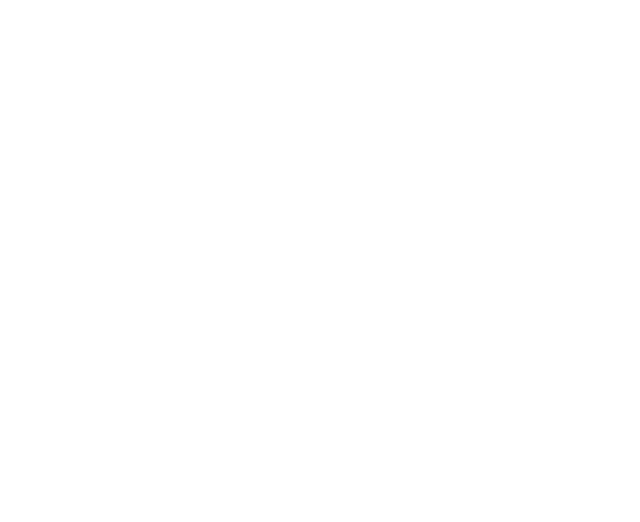
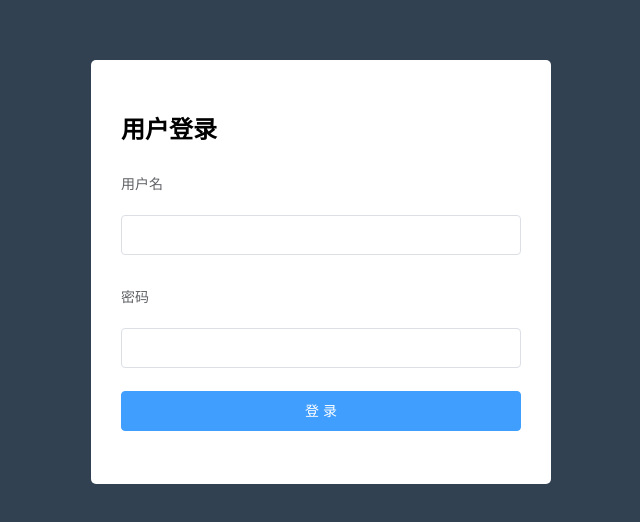
Before and after one commit to DuHuaL/case, a Vue app: page /#/login in a window 1280 px wide. Shown: the part 128-650 px from the top of the page, without its empty margins (319-959 px from the left). Built offline with nearby package versions, Linux system fonts and the light colour scheme.

Commit message:
登录页面搭建

```diff
--- a/package.json
+++ b/package.json
@@ -12,6 +12,7 @@
     "build": "node build/build.js"
   },
   "dependencies": {
+    "element-ui": "^2.13.2",
     "vue": "^2.5.2",
     "vue-router": "^3.0.1"
   },
--- a/src/App.vue
+++ b/src/App.vue
@@ -11,4 +11,7 @@ export default {
 </script>
 
 <style>
+#app {
+  height: 100%;
+}
 </style>
--- /dev/null
+++ b/src/assets/css/index.css
@@ -0,0 +1,7 @@
+body {
+  margin: 0;
+  padding: 0;
+}
+html,body {
+  height: 100%;
+}
--- a/src/main.js
+++ b/src/main.js
@@ -3,9 +3,13 @@
 import Vue from 'vue';
 import App from './App';
 import router from './router';
-
+import ElementUI from 'element-ui';
+import 'element-ui/lib/theme-chalk/index.css';
+import '@/assets/css/index.css';
 Vue.config.productionTip = false;
 
+// 注册
+Vue.use(ElementUI);
 /* eslint-disable no-new */
 new Vue({
   el: '#app',
--- a/src/router/index.js
+++ b/src/router/index.js
@@ -1,9 +1,11 @@
 import Vue from 'vue';
 import Router from 'vue-router';
-
+import Login from '@/views/login';
 Vue.use(Router);
 
 export default new Router({
   routes: [
+    { name: 'l', path: '/', redirect: {name: 'login'} },
+    { name: 'login', path: '/login', component: Login }
   ]
 });
--- /dev/null
+++ b/src/views/login.vue
@@ -0,0 +1,48 @@
+<template>
+  <div class="login">
+    <el-form ref="form" :model="form" label-width="80px" class="login-form" label-position="top">
+      <h2>用户登录</h2>
+      <el-form-item label="用户名">
+        <el-input v-model="form.username"></el-input>
+      </el-form-item>
+      <el-form-item label="密码">
+        <el-input v-model="form.password"></el-input>
+      </el-form-item>
+      <el-form-item>
+        <el-button type="primary" class="login-btn">登 录</el-button>
+      </el-form-item>
+    </el-form>
+  </div>
+</template>
+
+<script>
+export default {
+  data() {
+    return {
+      form: {
+        username: '',
+        password: ''
+      }
+    };
+  }
+};
+</script>
+
+<style>
+.login {
+  background-color: #324152;
+  height: 100%;
+  display: flex;
+  justify-content: center;
+  align-items: center;
+}
+.login-form {
+  width: 400px;
+  padding: 30px;
+  background-color: #fff;
+  border-radius: 5px;
+}
+.login-btn {
+  width: 100%;
+}
+</style>
```
Also changed, not shown: 1 other file (tests, documents, lock files or other folders).
